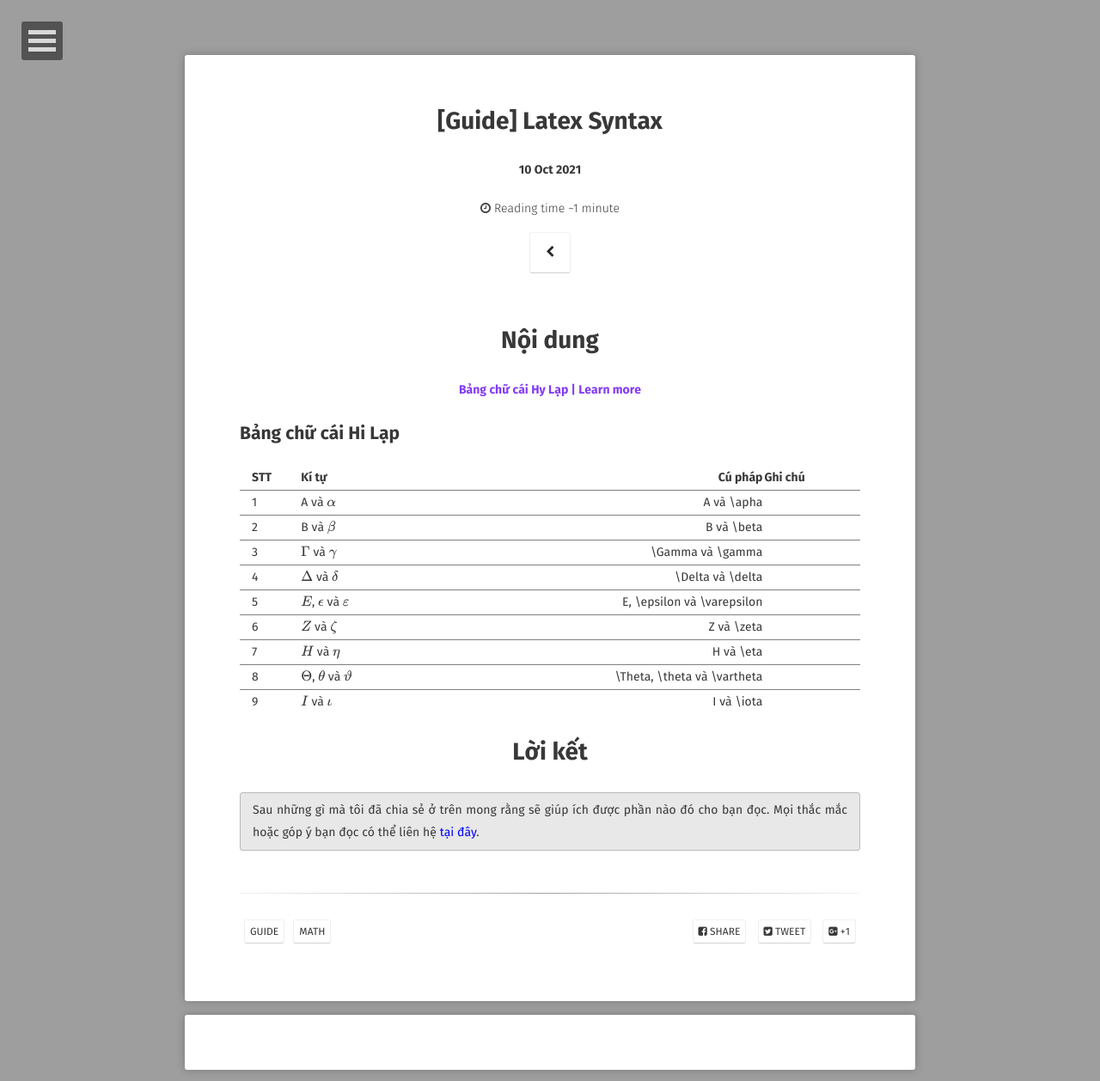
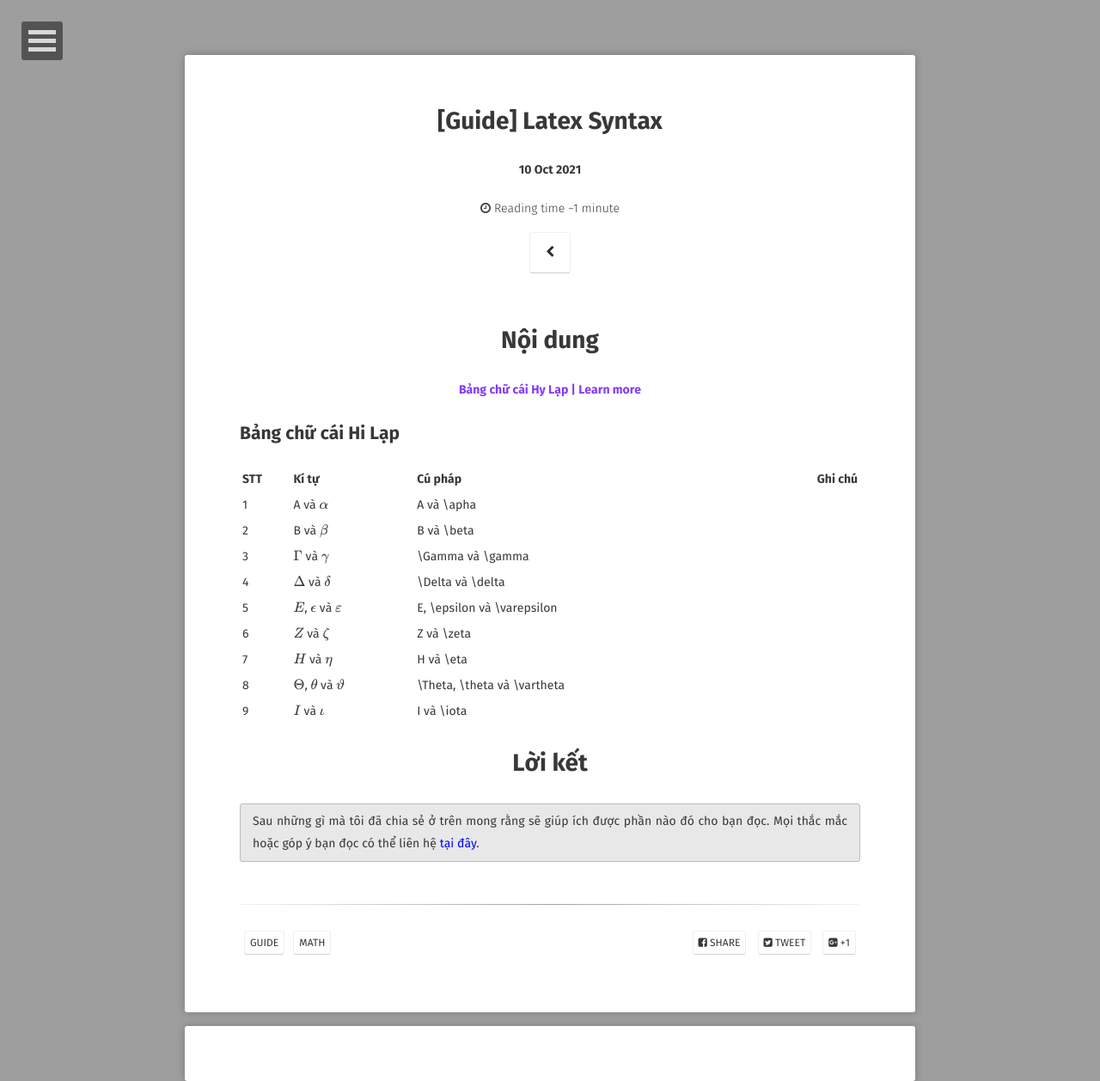
Before and after one commit to hieuhdh/deuteri, a Jekyll site: the page built from _posts/2021-10-10-[Guide]-Latex-Syntax.md, in a window 1280 px wide. Shown: the whole page at 86% size. Built offline with Jekyll 4.4.1, drawn with Linux system fonts in a browser that asks for light colours; some web fonts are replaced; formulas are drawn with MathJax 3; comment, search, counter and statistics services are not loaded.

Commit message:
fix something

```diff
--- a/_posts/2021-10-10-[Guide]-Latex-Syntax.md
+++ b/_posts/2021-10-10-[Guide]-Latex-Syntax.md
@@ -19,28 +19,27 @@
 
 <h2 id="bang-chu-cai-hi-lap">Bảng chữ cái Hi Lạp</h2>
 
-|| ---   |  ---                                          |     ----                          |          ---  |
-||STT    | Kí tự                                         | Cú pháp                           | Ghi chú       |
-||:---   | :---                                          |    :----                          |          ---: |
-||1      | A và $$\alpha$$                               | A và \apha                        |               |
-|| ---   |  ---                                          |     ----                          |          ---  |
-||2      | B và $$\beta$$                                | B và \beta                        |               |
-|| ---   |  ---                                          |     ----                          |          ---  |
-||3      | $$\Gamma$$ và $$\gamma$$                      | \Gamma và \gamma                  |               |
-|| ---   |  ---                                          |     ----                          |          ---  |
-||4      | $$\Delta$$ và $$\delta$$                      | \Delta và \delta                  |               |
-|| ---   |  ---                                          |     ----                          |          ---  |
-||5      | $$E$$, $$\epsilon$$ và $$\varepsilon$$        | E, \epsilon và \varepsilon        |               |
-|| ---   |  ---                                          |     ----                          |          ---  |
-||6      | $$Z$$ và $$\zeta$$                            | Z và \zeta                        |               |
-|| ---   |  ---                                          |     ----                          |          ---  |
-||7      | $$H$$ và $$\eta$$                             | H và \eta                         |               |
-|| ---   |  ---                                          |     ----                          |          ---  |
-||8      | $$\Theta$$, $$\theta$$ và $$\vartheta$$       | \Theta, \theta và \vartheta       |               |
-|| ---   |  ---                                          |     ----                          |          ---  |
-||9      | $$I$$ và $$\iota$$                            | I và \iota                        |               |
-|| ---   |  ---                                          |     ----                          |          ---  |
-{: rules="groups"}
+| ---   |  ---                                          |     ----                          |          ---  |
+|STT    | Kí tự                                         | Cú pháp                           | Ghi chú       |
+|:---   | :---                                          |    :----                          |          ---: |
+|1      | A và $$\alpha$$                               | A và \apha                        |               |
+| ---   |  ---                                          |     ----                          |          ---  |
+|2      | B và $$\beta$$                                | B và \beta                        |               |
+| ---   |  ---                                          |     ----                          |          ---  |
+|3      | $$\Gamma$$ và $$\gamma$$                      | \Gamma và \gamma                  |               |
+| ---   |  ---                                          |     ----                          |          ---  |
+|4      | $$\Delta$$ và $$\delta$$                      | \Delta và \delta                  |               |
+| ---   |  ---                                          |     ----                          |          ---  |
+|5      | $$E$$, $$\epsilon$$ và $$\varepsilon$$        | E, \epsilon và \varepsilon        |               |
+| ---   |  ---                                          |     ----                          |          ---  |
+|6      | $$Z$$ và $$\zeta$$                            | Z và \zeta                        |               |
+| ---   |  ---                                          |     ----                          |          ---  |
+|7      | $$H$$ và $$\eta$$                             | H và \eta                         |               |
+| ---   |  ---                                          |     ----                          |          ---  |
+|8      | $$\Theta$$, $$\theta$$ và $$\vartheta$$       | \Theta, \theta và \vartheta       |               |
+| ---   |  ---                                          |     ----                          |          ---  |
+|9      | $$I$$ và $$\iota$$                            | I và \iota                        |               |
+| ---   |  ---                                          |     ----                          |          ---  |
 
 <h1 align="center">
   Lời kết
```
